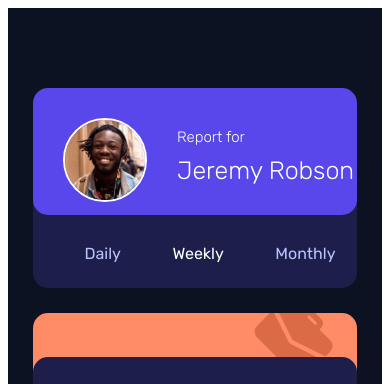
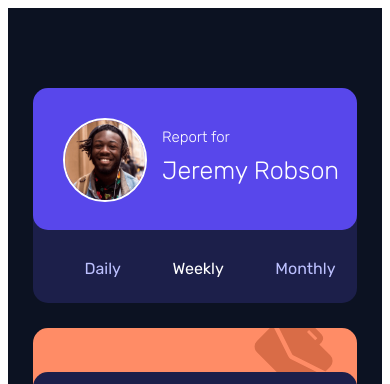
Before and after one commit to roompale/time-tracking-dashboard, a plain HTML site: page index.html in a window 390 px wide. Shown: the top 384 px of the page. Drawn offline with Linux system fonts and the light colour scheme.

Commit message:
Update style.css

```diff
--- a/style.css
+++ b/style.css
@@ -243,10 +243,15 @@ img{
 		flex-direction: row;
 	}
 
+	.profile-heading{
+		margin-left: 15px;
+	}
+
 	.profile-name{
 		font-size: 25px;
 		font-weight: 300;
-		padding-bottom: 30px;
+		padding-bottom: 45px;
+		margin-left: 15px;
 	}
 
 	.profile-time-horizon{
```
